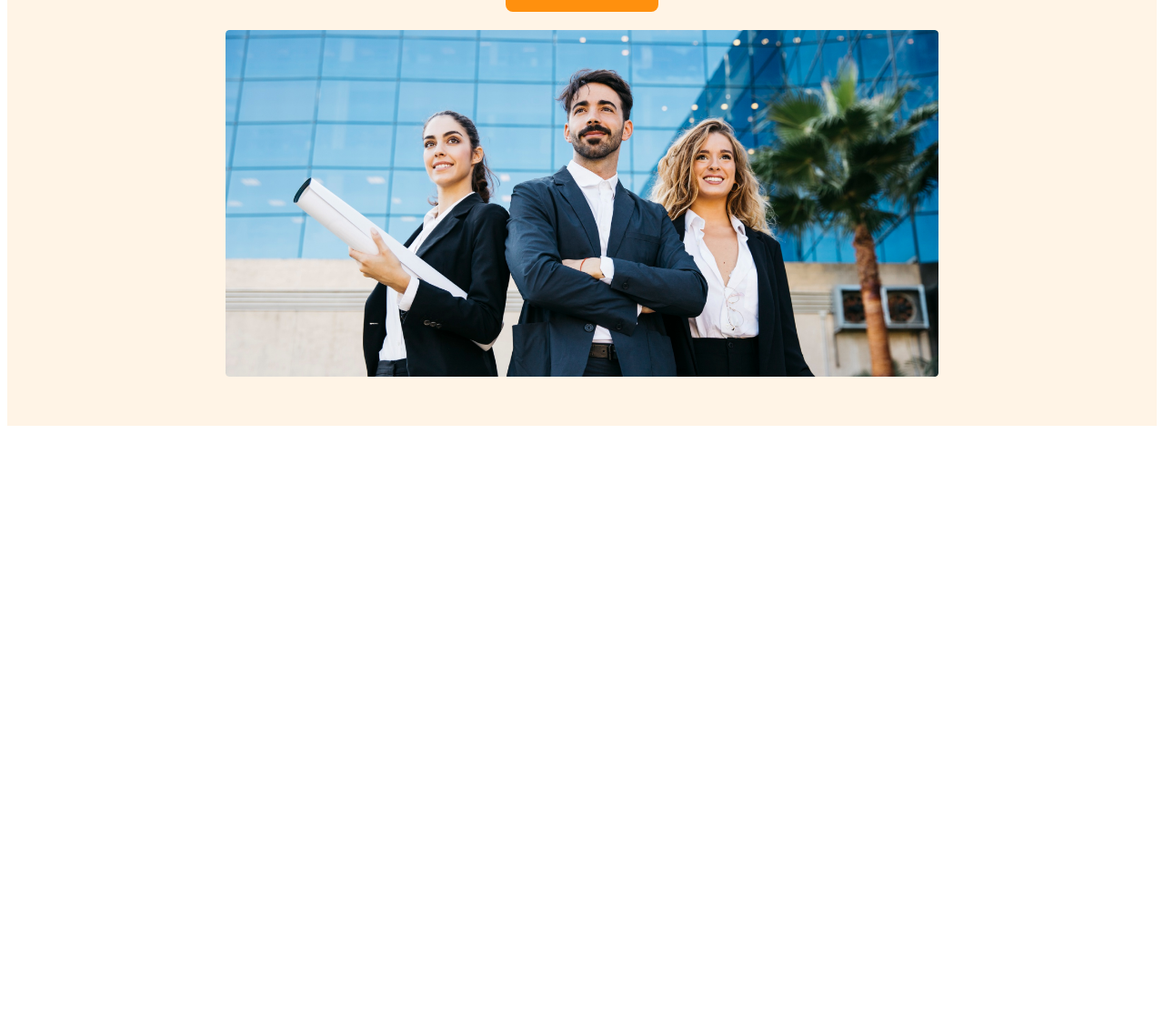
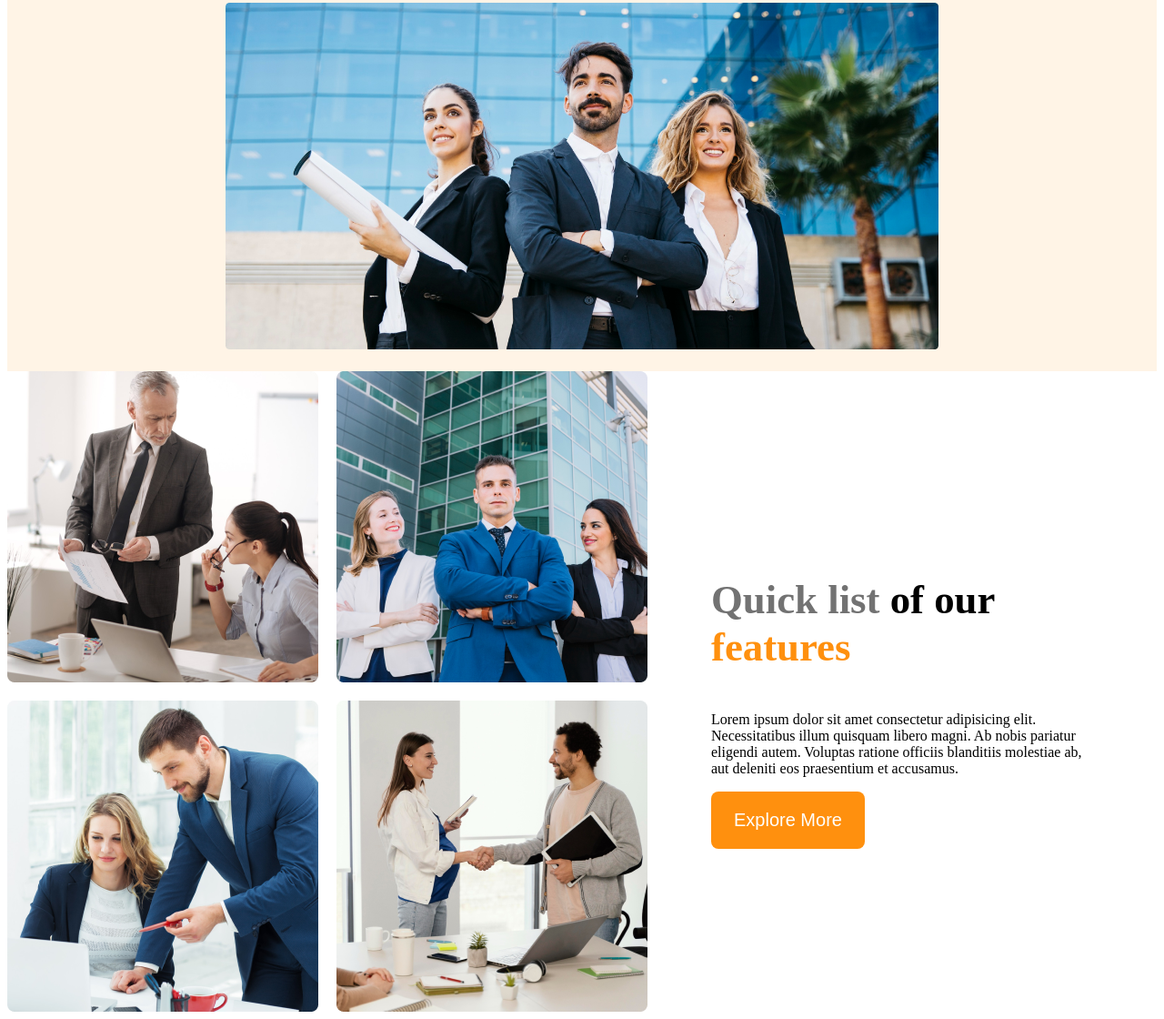
Before and after one commit to pramachowdhury/architects--website, a plain HTML site: page index.html in a window 1280 px wide. Shown: the part 535-1655 px from the top of the page at 91% size. Before the commit the page ends 1011 px from the top, so only its background shows below. Drawn offline with Linux system fonts and the light colour scheme.

Commit message:
features content added

```diff
--- a/index.html
+++ b/index.html
@@ -32,7 +32,29 @@
         <img src="./images/banner.png" alt="" />
       </div>
     </header>
-    <main></main>
+    <main>
+      <section class="teams-container">
+        <div class="teams-img-container">
+          <img src="./images/team1.png" alt="" />
+          <img src="./images/team2.png" alt="" />
+          <img src="./images/team3.png" alt="" />
+          <img src="./images/team4.png" alt="" />
+        </div>
+        <div class="teams-content">
+          <h3 class="teams-title">
+            <span class="quick-list">Quick list</span> <span>of our</span>
+            <span class="text-features">features</span>
+          </h3>
+          <p class="teams-discription">
+            Lorem ipsum dolor sit amet consectetur adipisicing elit.
+            Necessitatibus illum quisquam libero magni. Ab nobis pariatur
+            eligendi autem. Voluptas ratione officiis blanditiis molestiae ab,
+            aut deleniti eos praesentium et accusamus.
+          </p>
+          <button class="btn-primary">Explore More</button>
+        </div>
+      </section>
+    </main>
     <footer></footer>
   </body>
 </html>
--- a/style.css
+++ b/style.css
@@ -10,7 +10,7 @@
 
 header {
   background: rgba(255, 144, 14, 0.1);
-  padding: 50px 240px;
+  padding: 20px 240px;
 }
 nav {
   display: flex;
@@ -70,3 +70,31 @@ nav li a {
     padding: 50px;
   }
 }
+main {
+  max-width: 1440px;
+  margin: 0 auto;
+}
+.teams-container {
+  display: flex;
+  align-items: center;
+}
+.teams-img-container {
+  display: grid;
+  grid-template-columns: repeat(2, 1fr);
+  gap: 20px;
+}
+.teams-content {
+  padding-left: 70px;
+  padding-right: 70px;
+}
+.teams-title {
+  font-size: 2.8rem;
+}
+.teams-title .quick-list {
+  color: #727272;
+  font-weight: 500px;
+}
+.teams-title .text-features {
+  color: #ff900e;
+  font-weight: 700px;
+}
```
